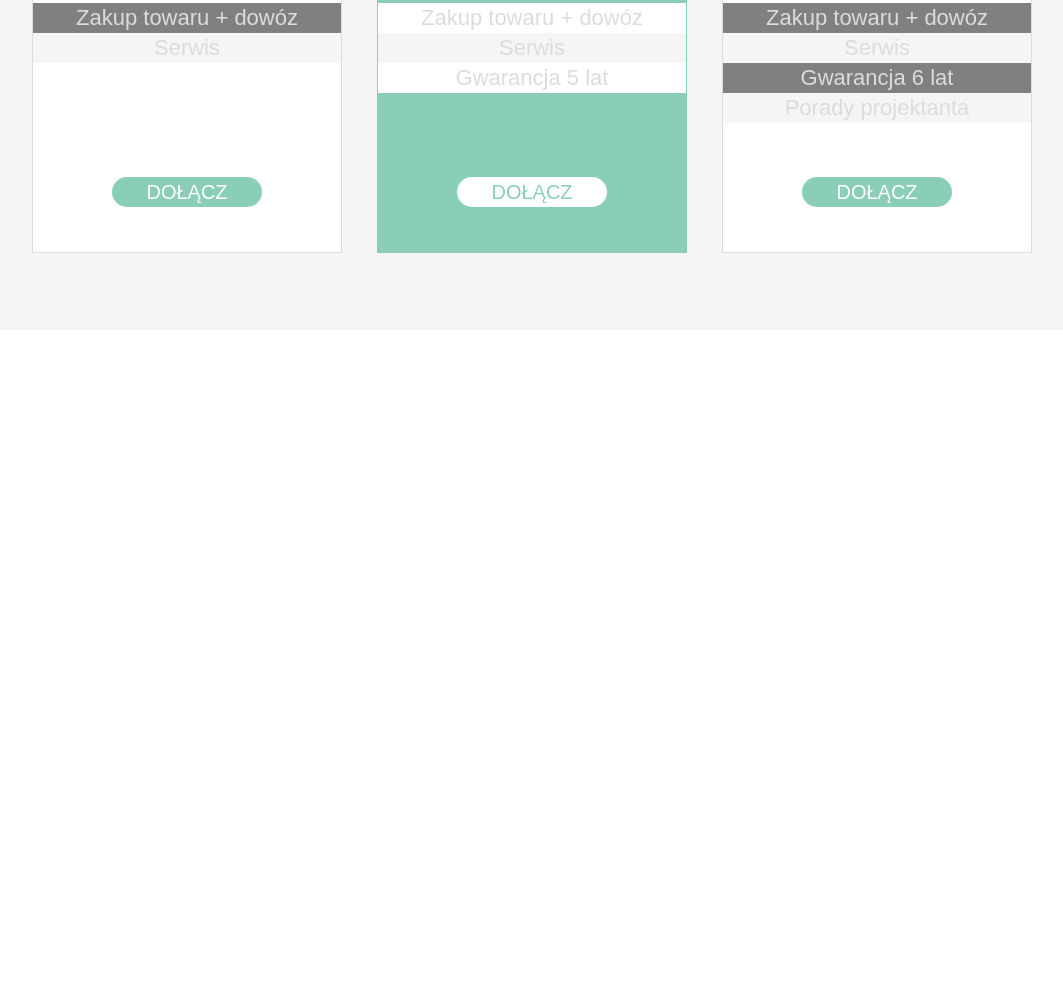
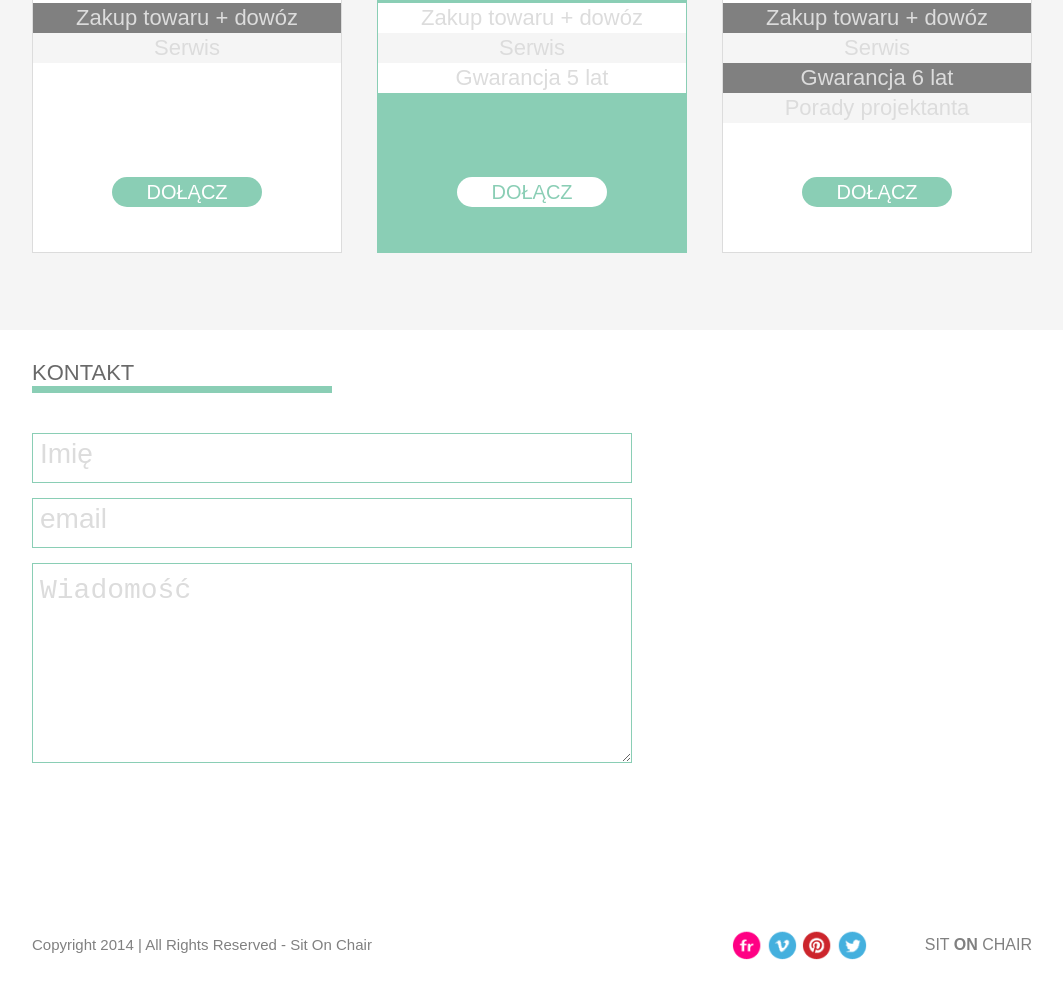
Before and after one commit to podsi08/Sit-On-Chair, a plain HTML site: page index.html in a window 1280 px wide. Shown: the part 1300-2290 px from the top of the page, without its empty margins (108-1171 px from the left). Before the commit the page ends 1630 px from the top, so only its background shows below. Drawn offline with Linux system fonts and the light colour scheme.

Commit message:
section 4 to finish, footer

```diff
--- a/css/style.css
+++ b/css/style.css
@@ -225,6 +225,7 @@ nav a {
     color: dimgray;
     font-size: 22px;
     padding-top: 30px;
+    margin-bottom: 40px;
 }
 
 .title::after {
@@ -238,7 +239,7 @@ nav a {
 .listOfPrices__box {
     width: 31%;
     height: 500px;
-    margin-top: 60px;
+    margin-top: 20px;
     position: relative;
     float: left;
     vertical-align: top;
@@ -398,3 +399,95 @@ nav a {
     background-color: white;
     color: #8aceb5;
 }
+
+
+/* section 4 - form */
+
+.contactForm {
+    width: 100%;
+    height: 600px;
+}
+
+form input {
+    height: 50px;
+    width: 600px;
+    display: block;
+    border: 1px solid #8aceb5;
+    margin-bottom: 15px;
+
+}
+
+form textarea {
+    width: 600px;
+    height: 200px;
+    border: 1px solid #8aceb5;
+}
+
+::placeholder {
+    font-size: 28px;
+    color: gainsboro;
+    padding-left: 7px;
+    padding-top: 11px;
+}
+
+
+/* footer */
+
+footer {
+    width: 100%;
+    height: 30px;
+    margin-bottom: 30px;
+}
+
+footer .container>div {
+    float: left;
+}
+
+.copy {
+    width: 70%;
+    color: gray;
+    font-size: 15px;
+    text-transform: capitalize;
+    line-height: 30px;
+}
+
+.links {
+    width: 15%;
+}
+
+.links li {
+    list-style: none;
+    float:left;
+    margin-right: 5px;
+}
+
+.links div {
+    width: 30px;
+    height: 30px;
+    border-radius: 50%;
+    background: no-repeat center/cover;
+}
+
+#flickr {
+    background-image: url("../images/flickr.png");
+}
+
+#vimeo {
+    background-image: url("../images/vimeo.png");
+}
+
+#pinterest {
+    background-image: url("../images/pinterest.png");
+}
+
+#twitter {
+    background-image: url("../images/twitter.png");
+}
+
+footer .logo {
+    width: 15%;
+    text-align: right;
+    color: gray;
+    text-transform: uppercase;
+    line-height: 30px;
+}
--- a/index.html
+++ b/index.html
@@ -139,5 +139,43 @@
         </div>
 
     </section>
+
+
+    <section class="contactForm">
+        <div class="container">
+            <div class="title">kontakt</div>
+            <div class="contactForm__form">
+                <form>
+                    <label>
+                        <input type="text" name="name" placeholder="Imię">
+                    </label>
+                    <label>
+                        <input type="email" name="email" placeholder="email">
+                    </label>
+                    <label>
+                        <textarea name="message" placeholder="Wiadomość"></textarea>
+                    </label>
+                </form>
+            </div>
+        </div>
+
+    </section>
+
+
+    <footer>
+        <div class="container clearfix">
+            <div class="copy">copyright 2014 | all rights reserved - sit on chair</div>
+            <div class="links">
+                <ul>
+                    <li><a href="https://www.flickr.com/"><div id="flickr"></div></a></li>
+                    <li><a href="https://vimeo.com/"><div id="vimeo"></div></a></li>
+                    <li><a href="https://pl.pinterest.com/"><div id="pinterest"></div></a></li>
+                    <li><a href="https://twitter.com/"><div id="twitter"></div></a></li>
+                </ul>
+            </div>
+            <div class="logo">sit <strong>on</strong> chair</div>
+
+        </div>
+    </footer>
 </body>
 </html>
```
